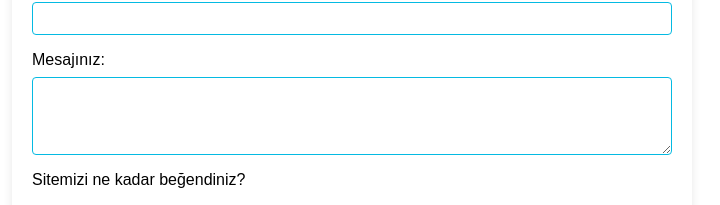
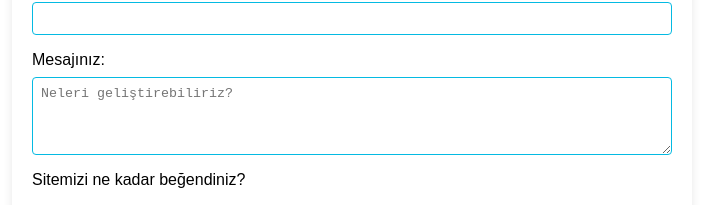
Before and after one commit to xzehranur/form-submission, a plain HTML site: page index.html in a window 1280 px wide. Shown: the part 399-604 px from the top of the page, without its empty margins (288-1008 px from the left). Drawn offline with Linux system fonts and the light colour scheme.

Commit message:
Update index.html

```diff
--- a/index.html
+++ b/index.html
@@ -25,7 +25,7 @@
         <input type="number" id="age" name="age" min="15" max="70" />
 
         <label for="message">Mesajınız:</label>
-        <textarea id="message" name="message" rows="4" required></textarea>
+        <textarea id="message" name="message" rows="4" placeholder="Neleri geliştirebiliriz?" required></textarea>
 
         <label for="range">Sitemizi ne kadar beğendiniz?</label>
         <input
```
